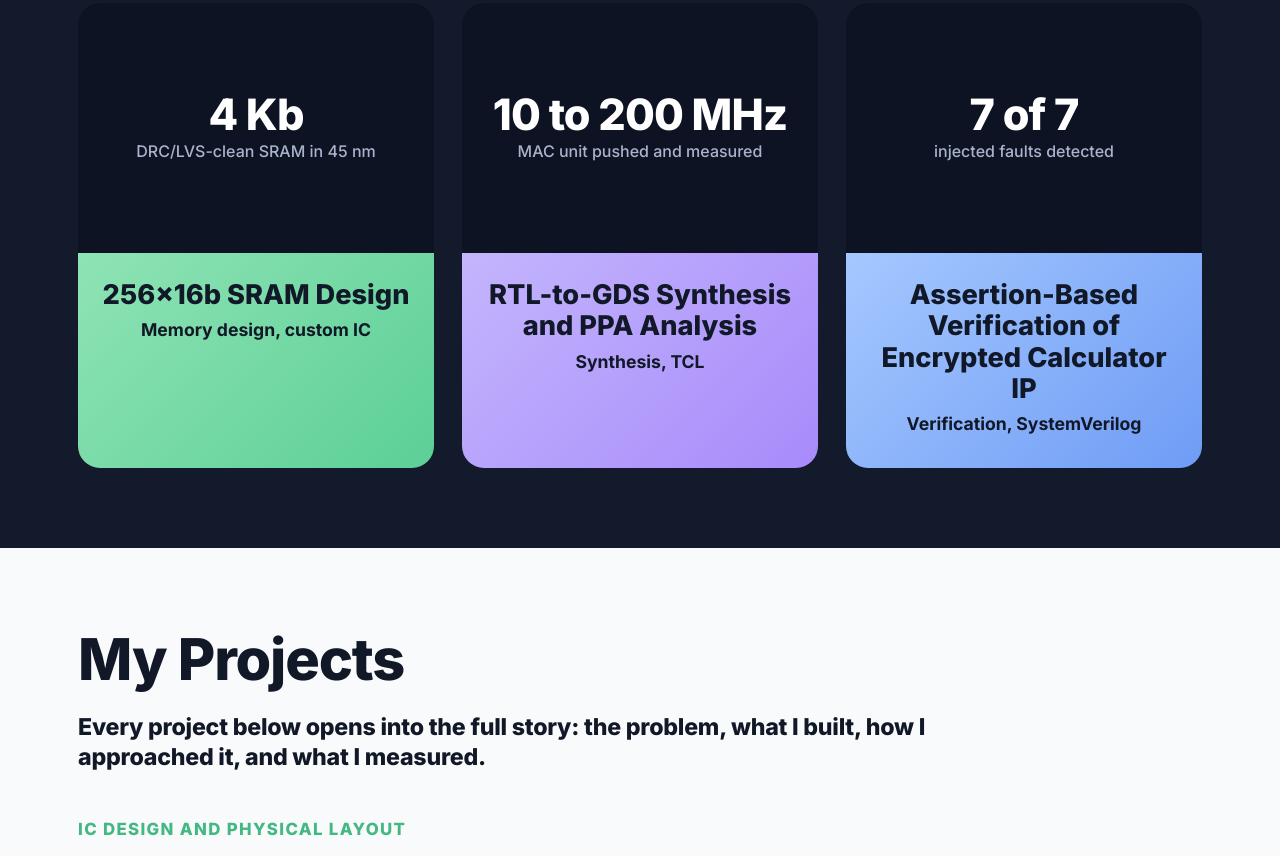
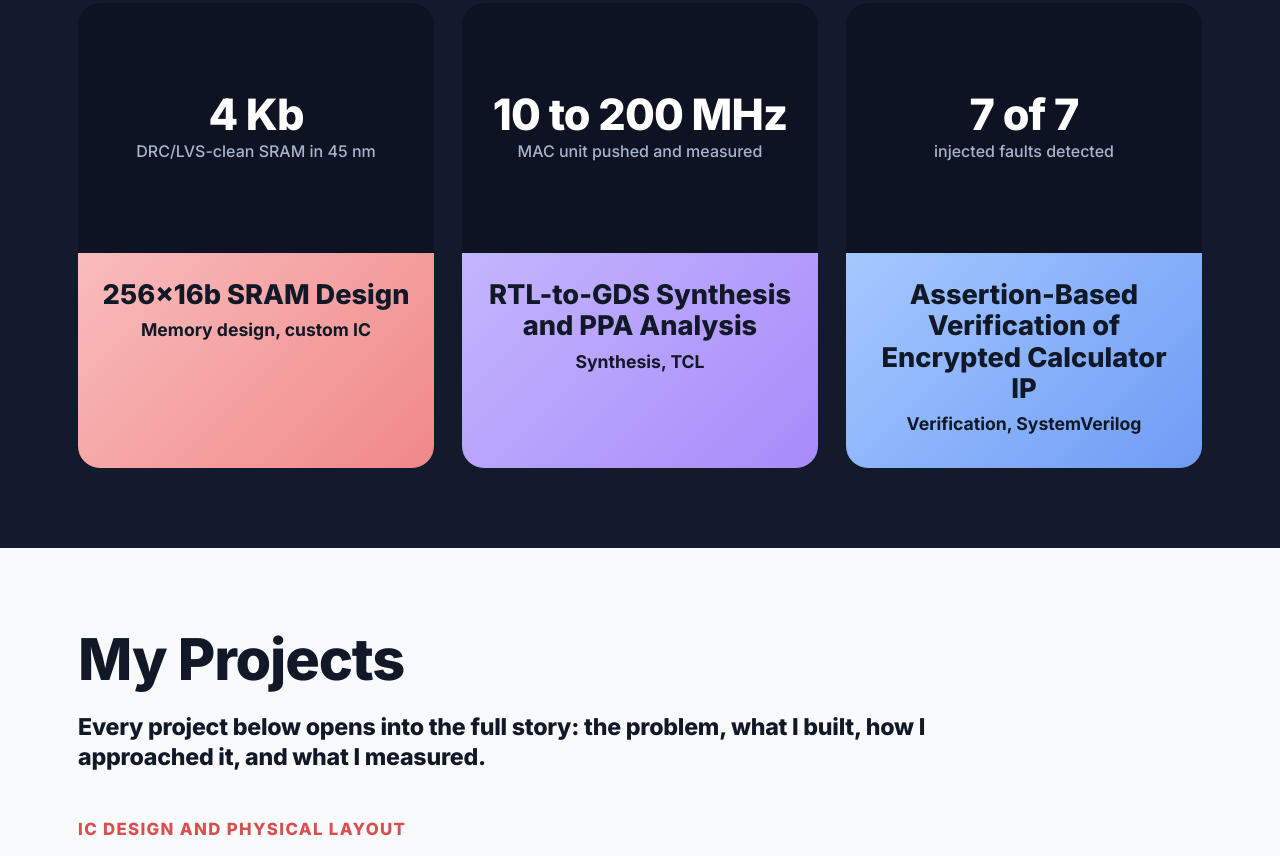
Before and after one commit to EthanL2649/Project_Portfolio, a plain HTML site: page index.html in a window 1280 px wide. Shown: the part 1259-2115 px from the top of the page. Drawn offline with Linux system fonts and the light colour scheme.

Commit message:
Switch accent color from green to light red
Co-Authored-By: Claude Sonnet 5.5 <noreply@anthropic.com>
Claude-Session: https://claude.ai/code/session_01XZwszejgegyQkaiYqoG2NY

```diff
--- a/style.css
+++ b/style.css
@@ -1,4 +1,4 @@
-:root{--bg:#f9fafb;--ink:#111827;--navy:#121a2b;--mint:#6dd3a0;--mintd:#43b883;--yellow:#fbeea0;--muted:#4b5563}
+:root{--bg:#f9fafb;--ink:#111827;--navy:#121a2b;--mint:#f4a1a1;--mintd:#d94f4f;--yellow:#fff1c9;--muted:#4b5563}
 *{box-sizing:border-box}html{scroll-behavior:smooth;scroll-padding-top:110px}
 body{margin:0;background:var(--bg);color:var(--ink);font:500 17px/1.6 Inter,system-ui,-apple-system,Segoe UI,Roboto,sans-serif}
 a{color:inherit;text-decoration:none}[hidden]{display:none!important}
@@ -27,7 +27,7 @@ header.stuck{background:var(--mint);box-shadow:0 2px 12px rgba(0,0,0,.08)}
 .thumb{height:250px;background:#0d1322;display:grid;place-items:center;overflow:hidden}.thumb img{width:100%;height:100%;object-fit:cover}
 .stat{text-align:center;padding:20px;color:#fff}.stat b{display:block;font-size:2.7rem;font-weight:800;letter-spacing:-.02em;line-height:1.1}.stat span{color:#a9b4cc;font-size:1rem}
 .ftxt{padding:26px 20px 30px;text-align:center;flex:1}.ftxt h3{margin:0 0 6px;font-size:1.7rem;font-weight:800;line-height:1.15}.ftxt p{margin:0;font-weight:700;font-size:1.1rem}
-.green .ftxt{background:linear-gradient(135deg,#8fe3b5,#5ccf97)}.purple .ftxt{background:linear-gradient(135deg,#c4b5fd,#a78bfa)}.blue .ftxt{background:linear-gradient(135deg,#a5c8ff,#6f9cf5)}
+.green .ftxt{background:linear-gradient(135deg,#f9bcbc,#f08888)}.purple .ftxt{background:linear-gradient(135deg,#c4b5fd,#a78bfa)}.blue .ftxt{background:linear-gradient(135deg,#a5c8ff,#6f9cf5)}
 #projects,#about,#contact{padding-top:80px}
 .lede{font-size:1.45rem;font-weight:800;line-height:1.3;max-width:900px;margin:0 0 34px;letter-spacing:-.01em}.lede.mt{margin-top:34px}
 .gh{font-size:1.05rem;letter-spacing:.08em;text-transform:uppercase;color:var(--mintd);font-weight:800;margin:44px 0 16px}
```
